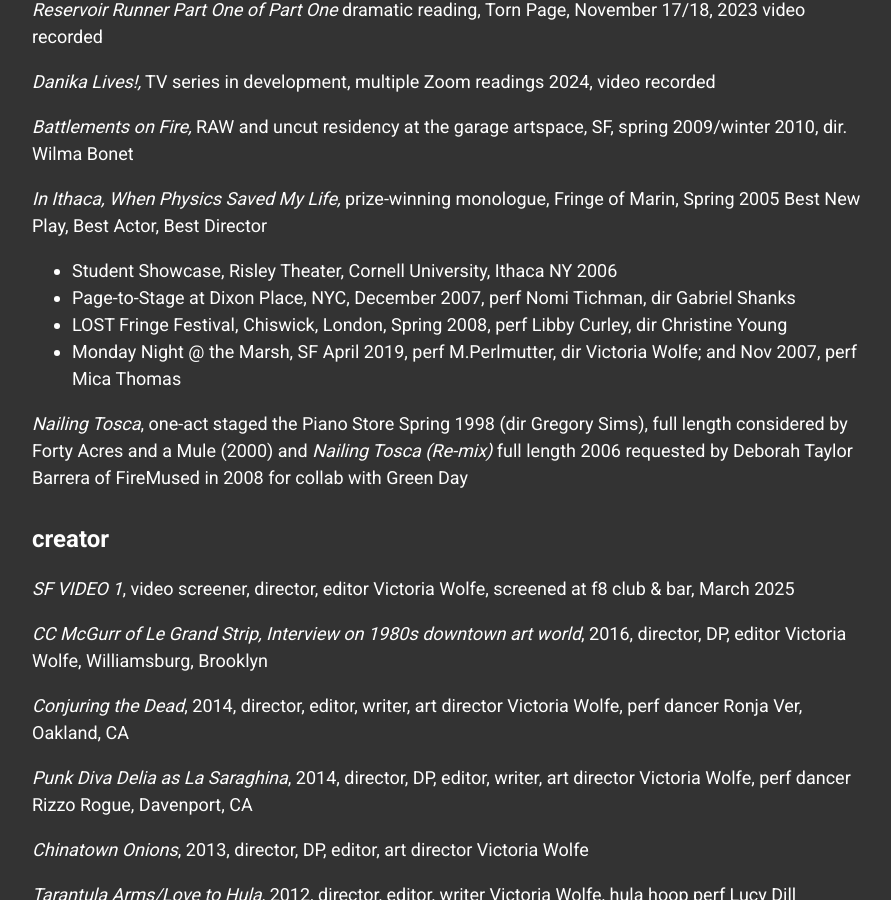
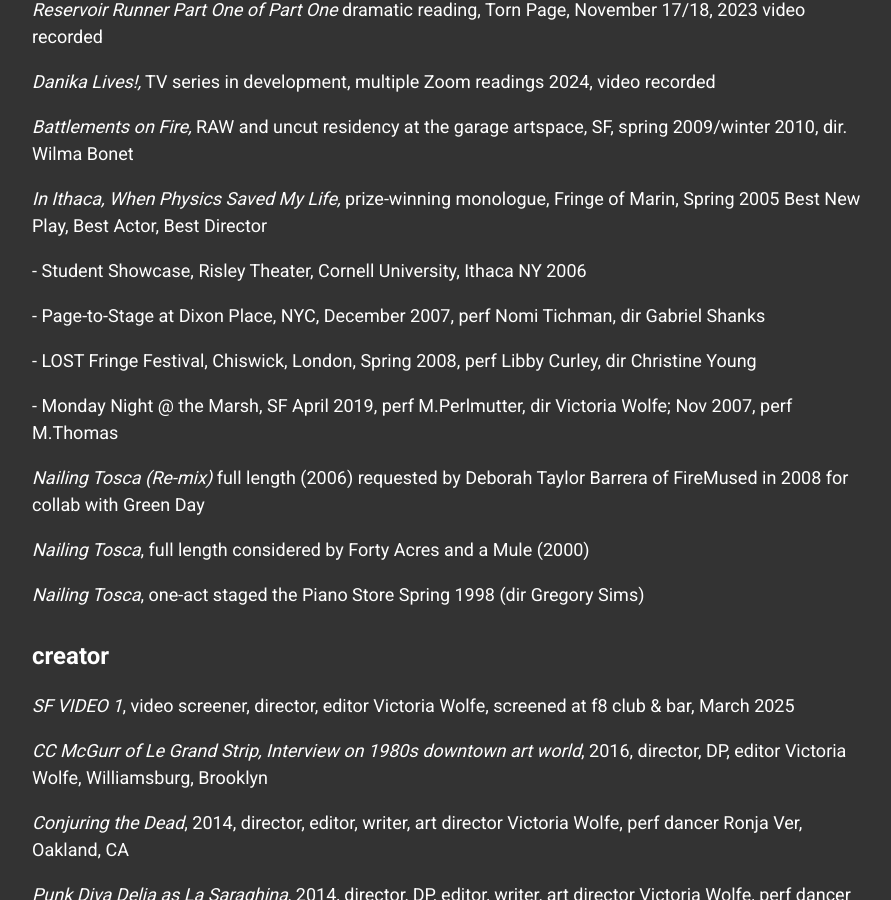
Before and after one commit to minicreative/victoriawolfe, a Jekyll site: the page built from index.md, in a window 1280 px wide and 900 px high, scrolled down 1226 px. Shown: the whole window, without its empty margins (188-1079 px from the left). Built offline with Jekyll 4.4.1, drawn with Linux system fonts in a browser that asks for light colours; some of the changed text lies outside the part shown.

Commit message:
Update Pages “home”

```diff
--- a/index.md
+++ b/index.md
@@ -3,11 +3,9 @@
 permalink: /
 layout: page
 ---
+# victoria wolfe
 
-<div style="text-align:center">
-<h1>victoria wolfe</h1>
-<p>images and sound</p>
-</div>
+images and sound
 
 ![](uploads/VictoriaWolfe.png)
 
@@ -33,12 +31,19 @@
 
 *In Ithaca, When Physics Saved My Life,* prize-winning monologue, Fringe of Marin, Spring 2005 Best New Play, Best Actor, Best Director
 
-* Student Showcase, Risley Theater, Cornell University, Ithaca NY 2006
-* Page-to-Stage at Dixon Place, NYC, December 2007, perf Nomi Tichman, dir Gabriel Shanks
-* LOST Fringe Festival, Chiswick, London, Spring 2008, perf Libby Curley, dir Christine Young
-* Monday Night @ the Marsh, SF April 2019, perf M.Perlmutter, dir Victoria Wolfe; and Nov 2007, perf Mica Thomas
+\- Student Showcase, Risley Theater, Cornell University, Ithaca NY 2006
 
-*Nailing Tosca*, one-act staged the Piano Store Spring 1998 (dir Gregory Sims), full length considered by Forty Acres and a Mule (2000) and *Nailing Tosca (Re-mix)* full length 2006 requested by Deborah Taylor Barrera of FireMused in 2008 for collab with Green Day
+\- Page-to-Stage at Dixon Place, NYC, December 2007, perf Nomi Tichman, dir Gabriel Shanks
+
+\- LOST Fringe Festival, Chiswick, London, Spring 2008, perf Libby Curley, dir Christine Young
+
+\- Monday Night @ the Marsh, SF April 2019, perf M.Perlmutter, dir Victoria Wolfe;  Nov 2007, perf M.Thomas
+
+*Nailing Tosca (Re-mix)* full length (2006) requested by Deborah Taylor Barrera of FireMused in 2008 for collab with Green Day
+
+*Nailing Tosca*, full length considered by Forty Acres and a Mule (2000)
+
+*Nailing Tosca*, one-act staged the Piano Store Spring 1998 (dir Gregory Sims)
 
 ### creator
 
@@ -84,7 +89,7 @@
 
 *DIALOGUE WITH POP*, 2004, curator, Spaceworks @ The Tank; incl Miranda July, Zhang Huan, Freestyle Collective, Maxi Cohen, Kent Lambert
 
-<img src="uploads/Work1.jpg" class="half" />
+<img src="uploads/Work1.jpg" class="large" />
 <img src="uploads/Work2.jpg" class="half" />
 
 Central Park Bench Maquette, foam core board, August 2009
@@ -95,11 +100,8 @@
 "The most satisfying work though is \[the] sound installation, *Excerpt, Central Park, NYC, August 8, 2009*. A simple corner piled with cedar chips and a park bench invites visitors to sit and listen. . .Most of the sounds are simply those of people rushing by but the snippets of conversations are suggested. Only one regarding someone's "meanness" is all that intelligible and the mind races while trying to string together some coherent
 narrative, this too is apophenia inducing." (Jeff Jahn, PortlandArt.net, October 19, 2009)
 
-*Reservoir Runner Central Park Bench Installation with Original Sound* Design and Concept by Victoria Wolfe, construction by Tracey Cockrell; Sound Selection by Victoria Wolfe, recorded with Tracey Cockrell
-
-![](uploads/Poster1.jpg)
-
 <div style="text-align:center">
+<img src="uploads/Poster1.jpg" class="large center">
 original photo and graphic for promotional postcard for <i>Battlements On Fire</i><br />
 @ the garage art space, San Francisco, 2009<br />
 a friend on my manhattan rooftop
```
